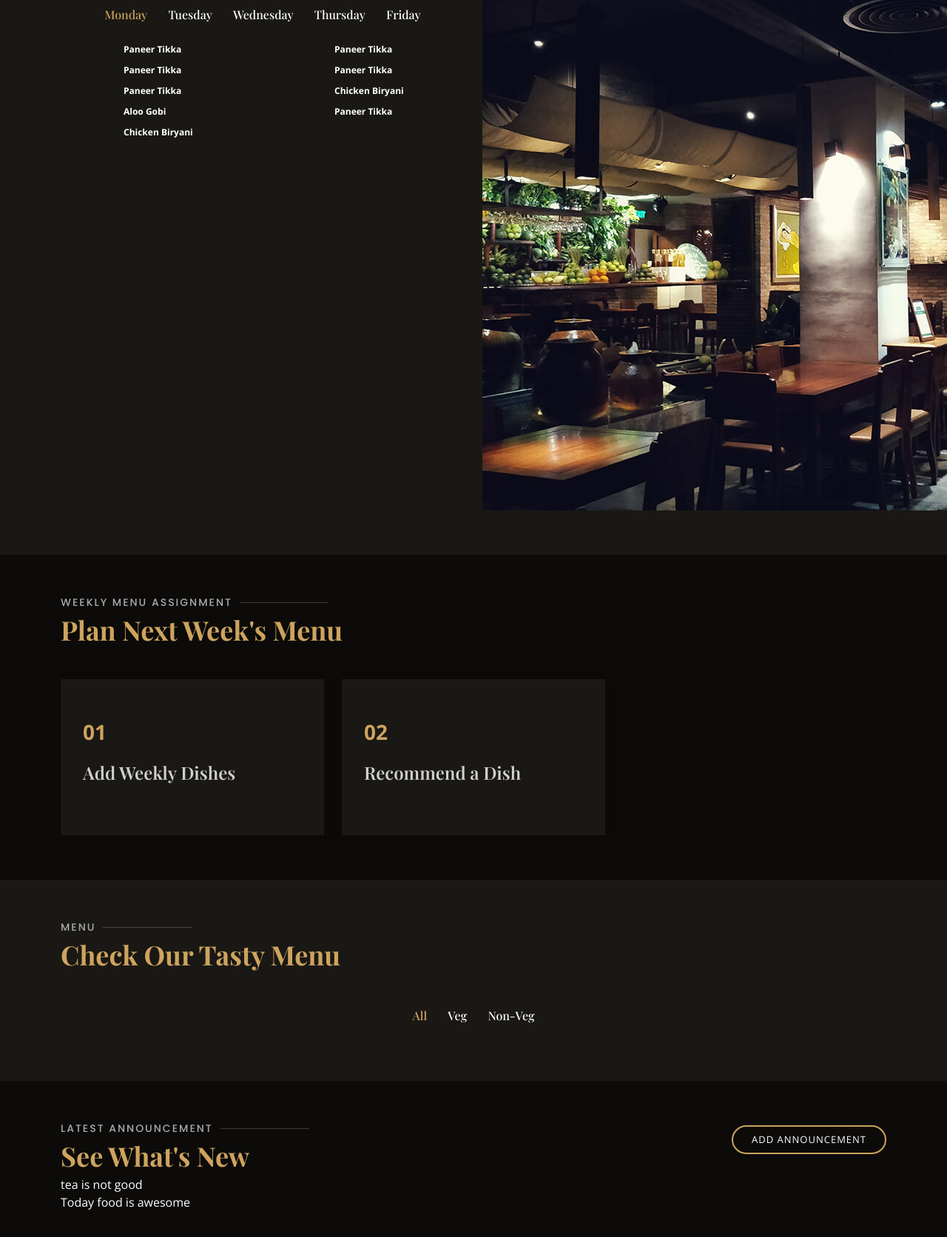
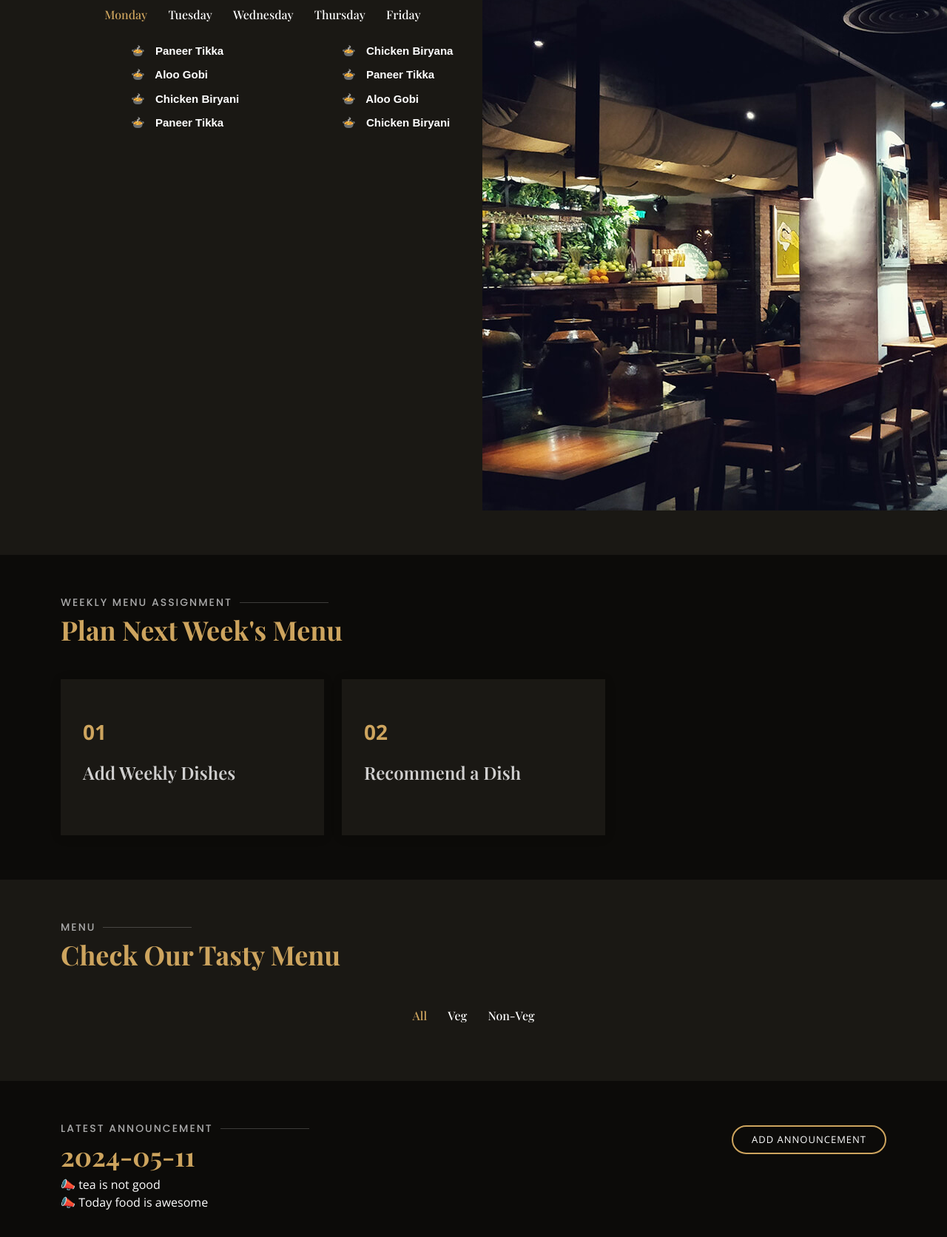
Before and after one commit to rajibul007/pushpa_raj, a plain HTML site: page index_aqr.html in a window 1280 px wide. Shown: the part 938-2610 px from the top of the page at 74% size. Drawn offline with nearby package versions, Linux system fonts and the light colour scheme; a web font is replaced by a local one.

Commit message:
updated sfn defination

```diff
--- a/assets/js/main.js
+++ b/assets/js/main.js
@@ -9,7 +9,6 @@
 
 (function() {
   "use strict";
-
   function loadJSON(path, callback) {
     fetch(path) // Adjust the path to your JSON file
         .then(response => {
@@ -108,9 +107,7 @@ function generateUpcomingMenu(data) {
       menuItem.classList.add('col-lg-6', 'mn-item', `filter-${item.day.toLowerCase()}`);
       menuItem.innerHTML = `
           <div class="menu-content" id=${id}>
-              <a href="#">${item.name}</a>
-          </div>
-      `;
+          <a href="#" style="color: white; font-size: 15px; font-family: Arial, sans-serif;"><span>&#127858;</span> ${item.name}</a> `;
       menuContainer.appendChild(menuItem);
   });
 };
@@ -123,7 +120,7 @@ function generateAnnouce(data) {
       menuItem.classList.add('col-lg-6', 'menu-item');
       menuItem.innerHTML = `
           <span class="menu-content">
-               ${item.message}
+          <span class="announcement">&#128227;</span> ${item.message}
           </span>
       `;
       menuContainer.appendChild(menuItem);
--- a/data/UpcomingMenuData.json
+++ b/data/UpcomingMenuData.json
@@ -1,11 +1,10 @@
 [
     {"id": 1, "name": "Paneer Tikka" , "day": "monday"},
-    {"id": 1, "name": "Paneer Tikka" , "day": "monday"},
-    {"id": 1, "name": "Paneer Tikka" , "day": "monday"},
-    {"id": 1, "name": "Paneer Tikka" , "day": "monday"},
-    {"id": 1, "name": "Paneer Tikka" , "day": "monday"},
-    {"id": 2, "name": "Chicken Biryani","day":"tuesday"},
-    {"id": 3, "name": "Aloo Gobi","day":"wednesday"},
-    {"id": 1, "name": "Paneer Tikka" , "day": "thursday"},
-    {"id": 2, "name": "Chicken Biryani","day":"friday"}
+    {"id": 2, "name": "Chicken Biryana" , "day": "monday"},
+    {"id": 4, "name": "Aloo Gobi" , "day": "friday"},
+    {"id": 5, "name": "Paneer Tikka" , "day": "friday"},
+    {"id": 6, "name": "Chicken Biryani","day":"tuesday"},
+    {"id": 7, "name": "Aloo Gobi","day":"wednesday"},
+    {"id": 8, "name": "Paneer Tikka" , "day": "thursday"},
+    {"id": 8, "name": "Chicken Biryani","day":"friday"}
 ]
--- a/index_aqr.html
+++ b/index_aqr.html
@@ -192,7 +192,18 @@
           <a href="#notify" style="float:right;" class="book-a-table-btn scrollto d-none d-lg-flex">Add Announcement</a>
         <div class="section-title">
           <h2>Latest Announcement</h2>
-          <p>See What's New</p>
+          <p id="datetime"></p>
+          <script>
+            // Get current date and time
+            var now = new Date();
+            var year = now.getFullYear();
+            var month = (now.getMonth() + 1).toString().padStart(2, '0'); // Add leading zero if needed
+            var day = now.getDate().toString().padStart(2, '0'); // Add leading zero if needed
+            var date = `${year}-${month}-${day}`;
+            var datetime = now.toLocaleString();
+            // Insert date and time into HTML
+            document.getElementById("datetime").innerHTML = date;
+          </script>
           <p>
           <div id="annouce">
           </div>
@@ -229,36 +240,32 @@
               </div>
             </div><!-- End testimonial item -->
 
-            <!-- <div class="swiper-slide">
+            <div class="swiper-slide">
               <div class="row event-item">
                 <div class="col-lg-6">
                   <img src="assets/img/event-private.jpg" class="img-fluid" alt="">
                 </div>
                 <div class="col-lg-6 pt-4 pt-lg-0 content">
                   <h3>Foodie Feedback</h3>
-                  <!-- <p class="fst-italic">
-                    Lorem ipsum dolor sit amet, consectetur adipiscing elit, sed do eiusmod tempor incididunt ut labore et dolore
-                    magna aliqua.
-                  </p> -->
-                  <!-- <ul id="feedback-list">
+                  <ul id="feedback-list">
                   </ul>
                 </div>
-              </div> --> -->
-            <!-- </div>End testimonial item -->
+              </div>
+            </div>
 
-            <!-- <div class="swiper-slide">
+            <div class="swiper-slide">
               <div class="row event-item">
                 <div class="col-lg-6">
                   <img src="assets/img/event-custom.jpg" class="img-fluid" alt="">
-                </div> -->
-                <!-- <div class="col-lg-6 pt-4 pt-lg-0 content">
+                </div>
+                <div class="col-lg-6 pt-4 pt-lg-0 content">
                   <h3>Suggestion Spotlight</h3>
                   <ul id="suggest-list">
 
                   </ul>
                 </div>
-              </div> -->
-            <!-- </div>End testimonial item -->
+              </div>
+            </div>
 
           </div>
           <div class="swiper-pagination"></div>
```
